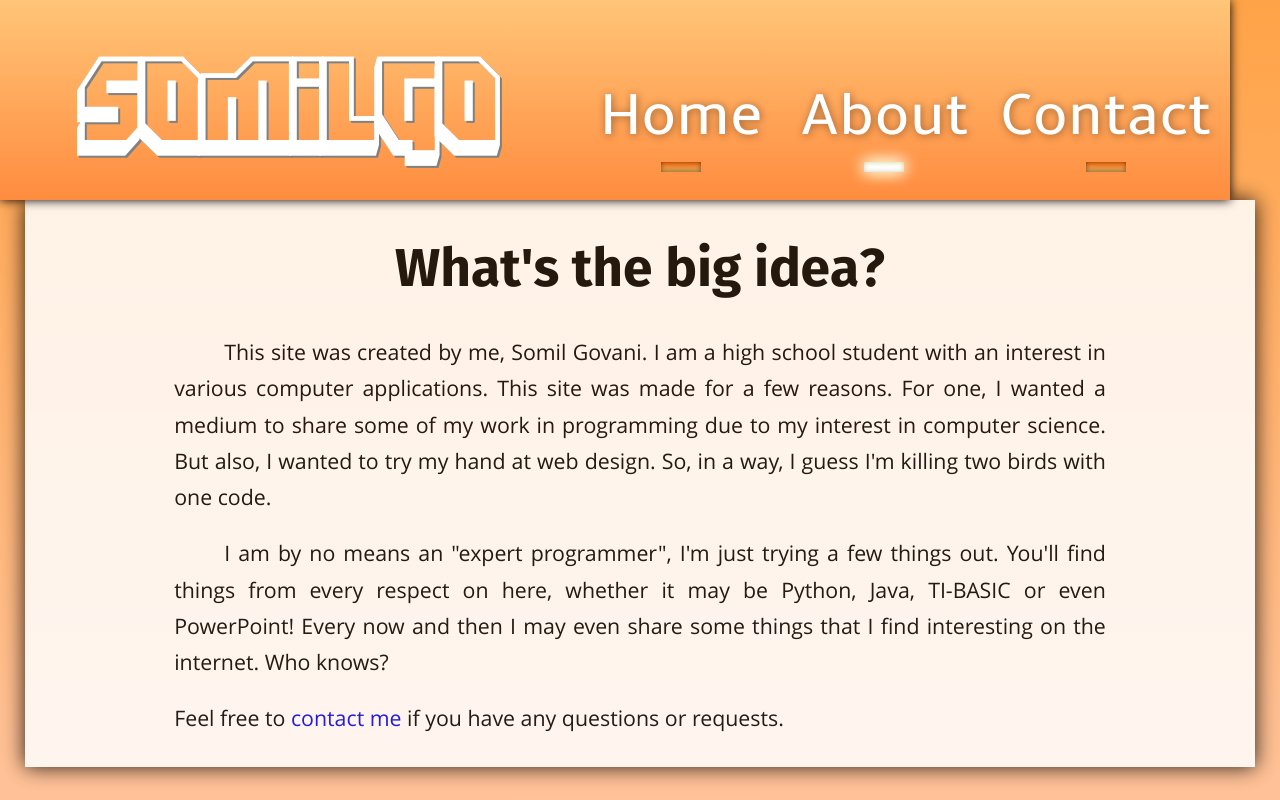
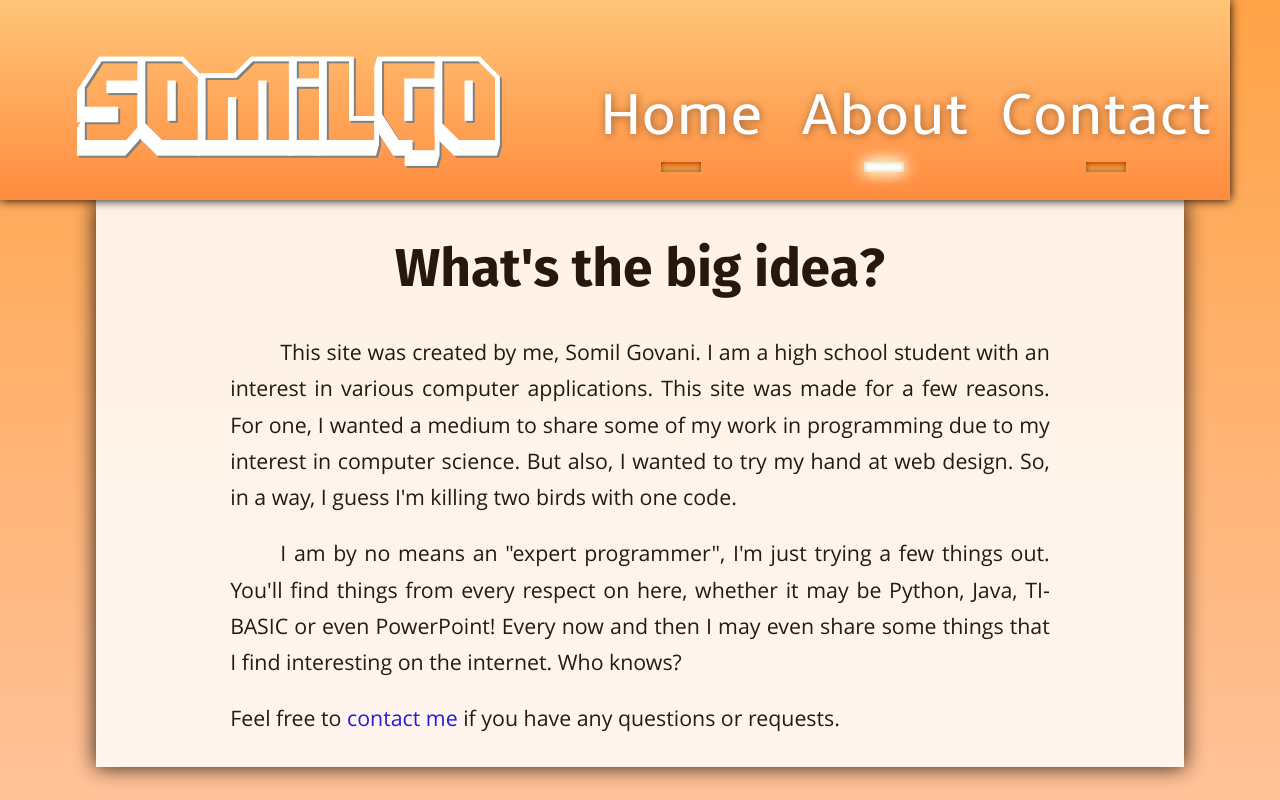
Before and after one commit to somilgo/somilgo, a PHP site: page /about.html in a window 1280 px wide. Run offline with PHP 8.4, Linux system fonts and the light colour scheme; some libraries are stand-ins or nearby versions.

Commit message:
second response

```diff
--- a/aboutpage.css
+++ b/aboutpage.css
@@ -1,5 +1,5 @@
 #main {
-  width: 1230px;
+  width: 85%;
   height: auto;
   margin: 0px auto 10px;
   background: white;
@@ -17,13 +17,13 @@
 
 /* Chrome, Safari, Opera */
 @-webkit-keyframes swip {
-    from {bottom: 500px;}
+    from {bottom: 100%;}
     to {bottom: 0px;}
 }
 
 /* Standard syntax */
 @keyframes swip {
-    from {bottom: 500px;}
+    from {bottom: 100%;}
     to {bottom: 0px;}
 }
 
@@ -38,13 +38,13 @@
 /* Chrome, Safari, Opera */
 @-webkit-keyframes tip {
     from {bottom: 0px;}
-    to {bottom: 720px;}
+    to {bottom: 100%;}
 }
 
 /* Standard syntax */
 @keyframes tip {
     from {bottom: 0px;}
-    to {bottom: 720px;}
+    to {bottom: 100%;}
 }
 p {
    font-family: Open Sans;
--- a/calcpage.css
+++ b/calcpage.css
@@ -1,5 +1,5 @@
 #main {
-  width: 1230px;
+  width: 85%;
   height: auto;
   margin: 0px auto 10px;
   background: white;
--- a/contactpage.css
+++ b/contactpage.css
@@ -1,5 +1,5 @@
 #main {
-  width: 1230px;
+  width: 85%;
   height: auto;
   margin: 0px auto 20px;
   background: white;
--- a/misc.css
+++ b/misc.css
@@ -1,5 +1,5 @@
 #main {
-  width: 1230px;
+  width: 85%;
   height: auto;
   margin: 0px auto 10px;
   background: white;
```
Also changed, not shown: homepage.css (+4 -4 lines), programpage.css (+5 -5 lines).
